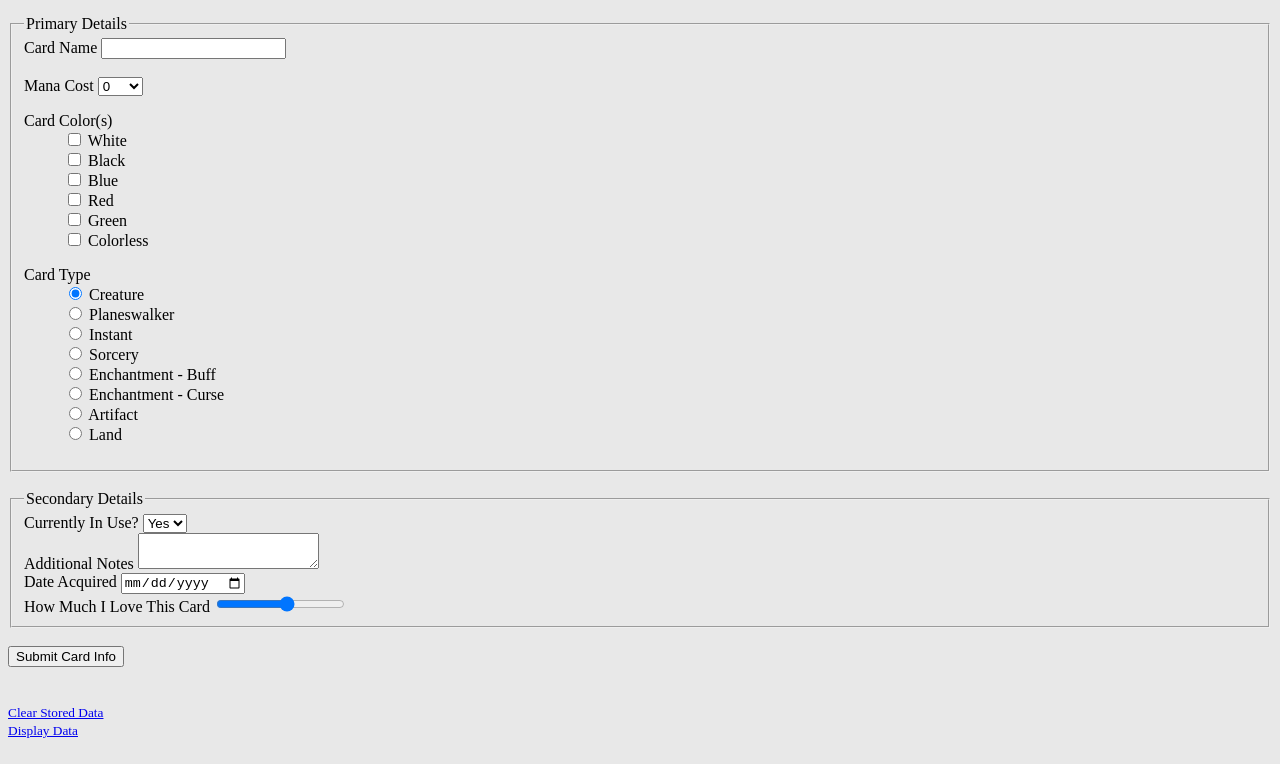
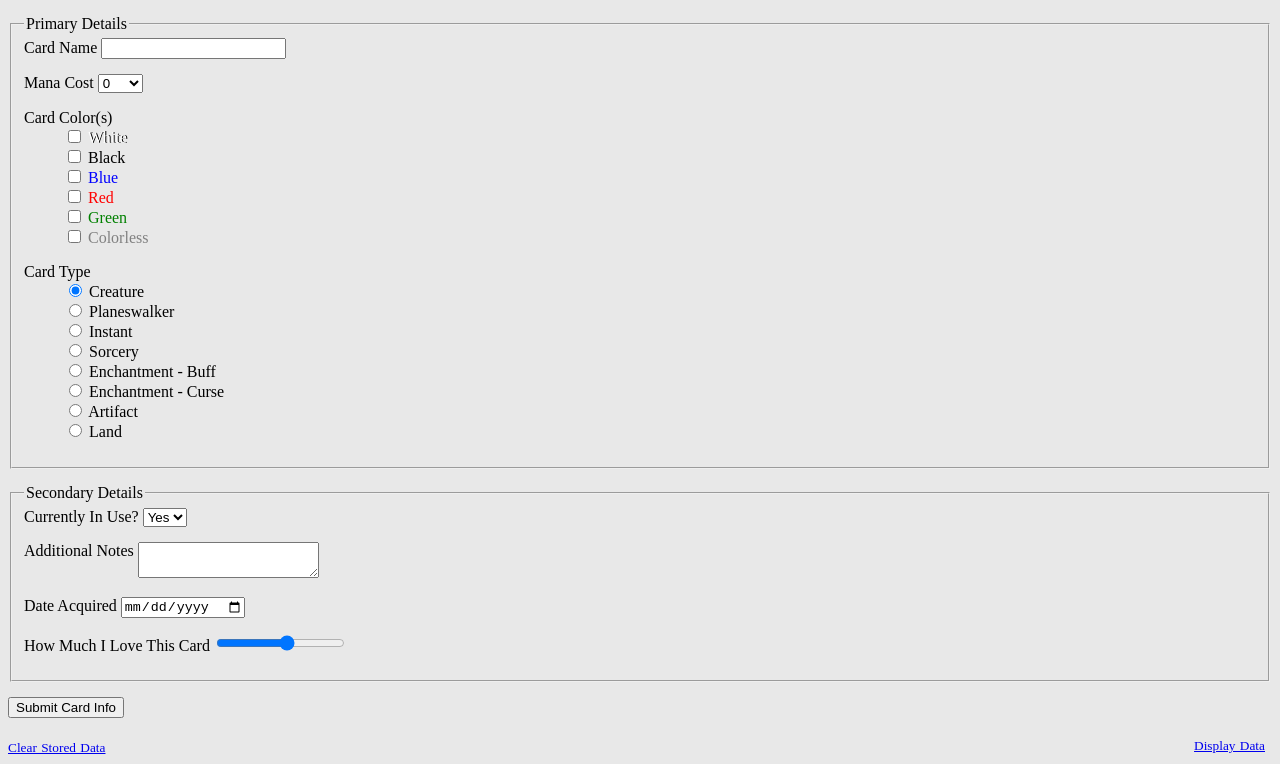
Before and after one commit to scottcaruso/VFW-project2, a plain HTML site: page additem.html in a window 1280 px wide. Shown: the part 62-826 px from the top of the page. Drawn offline with Linux system fonts and the light colour scheme.

Commit message:
finished up css edits.

```diff
--- a/additem.html
+++ b/additem.html
@@ -21,9 +21,10 @@
 		<form action="" method="post">
 			<fieldset>
                 <legend>Primary Details</legend>
+                <div class="formelement">
                     <label for="cardname">Card Name </label>
-				<input type="text" id="cardname"  />
-				<br><br>
+                    <input type="text" id="cardname" />
+                </div>
                 <label for="manacost">Mana Cost </label>
 				<select id="manacost">
 					<option value="0">0</option>
@@ -38,10 +39,9 @@
 					<option value="9">9</option>
 					<option value="10">10+</option>
 				</select>
-				<br>
 				<dl>
 					<dt>Card Color(s)</dt>
-						<dd>
+						<dd class="white">
 							<input type="checkbox" value="White" id="white" />
 							<label for="white">White</label>
 						</dd>
@@ -49,19 +49,19 @@
 							<input type="checkbox" value="Black" id="black" />
 							<label for="black">Black</label>
 						</dd>
-						<dd>
+						<dd class="blue">
 							<input type="checkbox" value="Blue" id="blue" />
 							<label for="blue">Blue</label>
 						</dd>
-						<dd>
+						<dd class="red">
 							<input type="checkbox" value="Red" id="red" />
 							<label for="red">Red</label>
 						</dd>
-						<dd>
+						<dd class="green">
 							<input type="checkbox" value="Green" id="green" />
-							<label for="red">Green</label>
+							<label for="green">Green</label>
 						</dd>
-						<dd>
+						<dd class="gray">
 							<input type="checkbox" value="Colorless" id="colorless" />
 							<label for="colorless">Colorless</label>
 						</dd>
@@ -108,33 +108,37 @@
 						</dd>
 				</dl>
 			</fieldset>
-			<br>
-			<fieldset>
+			<fieldset class="secondary">
 				<legend>Secondary Details</legend>
-					<label for="manacost">Currently In Use? </label>
-					<select id="manacost">
+					<div class="formelement">
+                    <label for="currentuse">Currently In Use? </label>
+					<select id="currentuse">
 						<option value="true">Yes</option>
 						<option value="false">No</option>
 					</select>
-					<br>
-					<label for="comments">Additional Notes </label>
+                    </div>
+                    <div class="formelement">
+                    <label class="notes" for="comments">Additional Notes </label>
                     <textarea id="comments"></textarea>
-					<br>
+                    </div>
+                    <div class="formelement">
                     <label for="dateacquired">Date Acquired </label>
 					<input type="date" id="dateacquired" placeholder="YYYY/MM/DD" />
-					<br>
+					</div>
+                    <div class="formelement">
 					<label for="preference">How Much I Love This Card </label>
 					<input type="range" id="preference" min="1" max="10" />
+                    </div>
 			</fieldset>
-			<br>
 				<input type="button" value="Submit Card Info" id="submit" />
 		</form>
 	</body>
-	<br><br>
 	<footer>
 		<small>
-			<a href="#">Clear Stored Data</a><br>
+            <a href="#">Clear Stored Data</a>
+            <span class="displayData">
                 <a href="#">Display Data</a>
+            </span>
 		</small>
 	</footer>
 </html>
--- a/css/vfw-project.css
+++ b/css/vfw-project.css
@@ -38,20 +38,64 @@ span.magic {
 }
 
 h2 {
+    text-align: center;
     font-family: Tahoma, Geneva, sans-serif;
     font-size: 22px;
     color: blue;
-    text-align: center;
 }
 
 nav.addcard {
-    border: 1px solid black;;
+    border: 1px solid black;
     width: 145px;
     position: absolute;
     right: 5px;
     background: white;
 }
 
+/*The following 4 will chane the colors in the card listsfor each card.*/
+dd.white {
+    color: white;
+    text-shadow: 1px 0 black
+}
+
+dd.blue {
+    color: blue;
+}
+
+dd.red {
+    color: red;
+}
+
+dd.green {
+    color: green;
+}
+
+dd.gray {
+    color: gray;
+}
+
 a:visited {
-    color: blue
+    color: blue /*Maintain integrity of links. I dislike the "clicked" color.*/
 }
+
+fieldset {
+    margin-bottom: 15px;
+}
+
+label.notes{
+    vertical-align: top;
+}
+
+footer {
+    margin-top: 20px;
+    word-spacing: 1px;
+}
+
+div.formelement{
+    padding-bottom: 15px;
+}
+
+span.displayData{
+    position: absolute;
+    right: 15px;
+}
```
Lines whose indentation alone changed are shown as unchanged.
